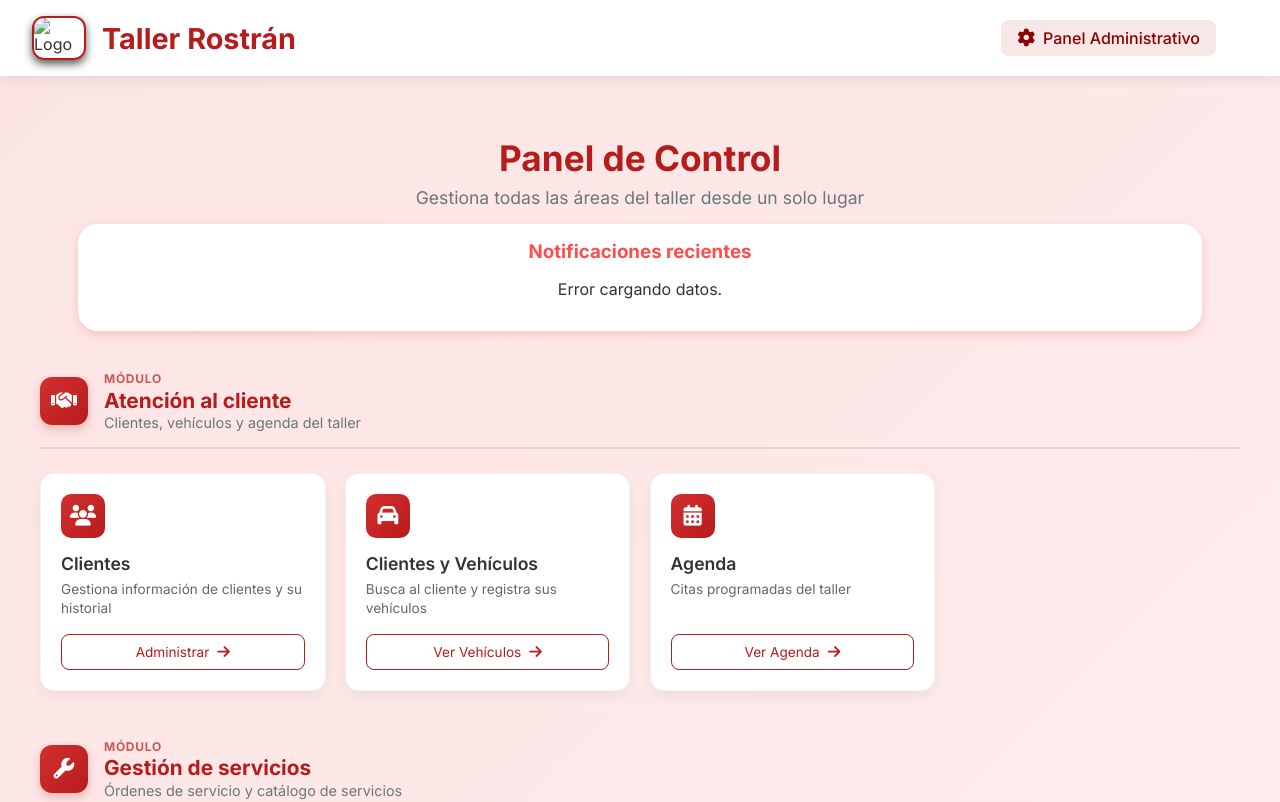
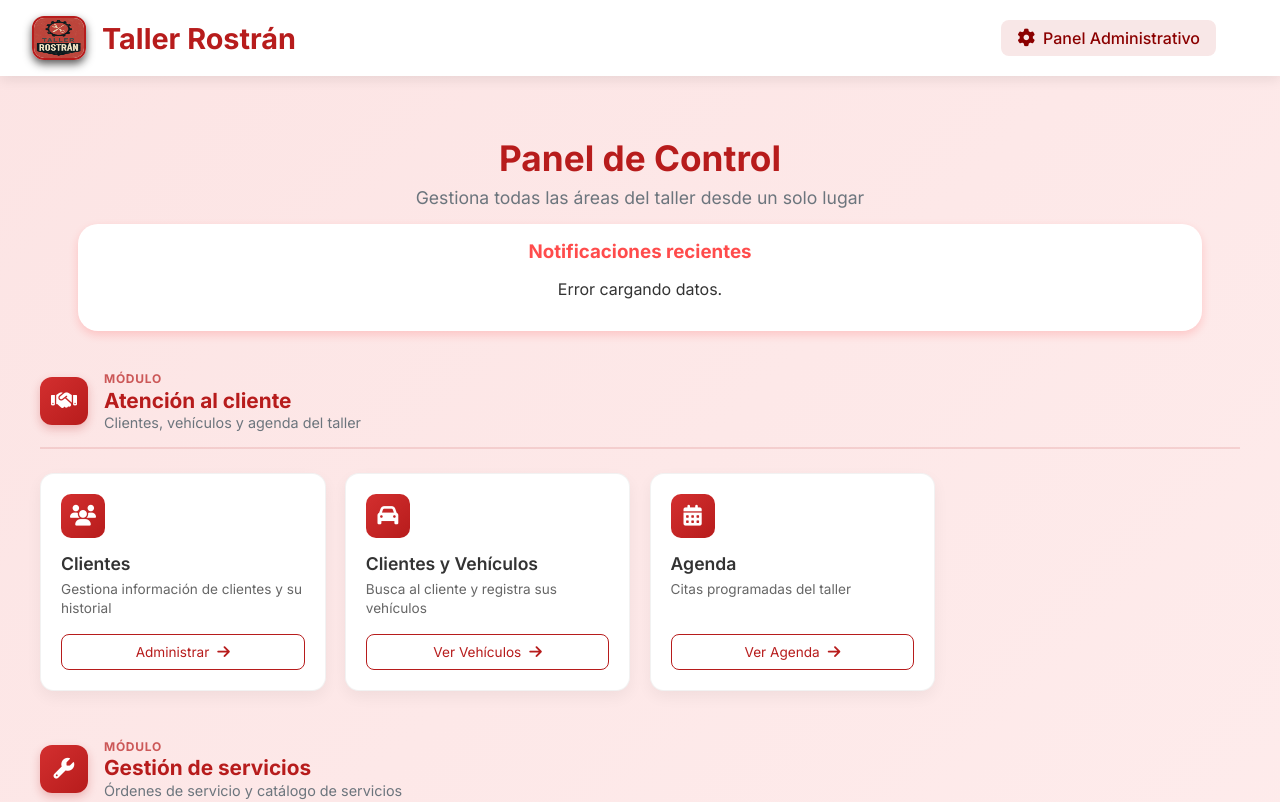
Before and after one commit to Jafet2004/Sistema_Gest_Taller, a plain HTML site: page frontend/index.html in a window 1280 px wide. Shown: the top 802 px of the page. Drawn offline with Linux system fonts and the light colour scheme; the site is published under a folder, as on GitHub Pages, so addresses that start at the root find nothing; no server answers.

Commit message:
Corrección Logo

```diff
--- a/frontend/index.html
+++ b/frontend/index.html
@@ -16,7 +16,7 @@
   <header class="header">
     <div class="header-left">
       <div class="logo">
-        <img src="/frontend/src/Logo_comp.png" alt="Logo Taller Rostrán" height="50" width="50">
+        <img src="./src/Logo_comp.png" alt="Logo Taller Rostrán" height="50" width="50">
         <h1>Taller Rostrán</h1>
       </div>
     </div>
```
Also changed, not shown: frontend/dashboard.html (+1 -1 lines), frontend/login.html (+1 -1 lines).
